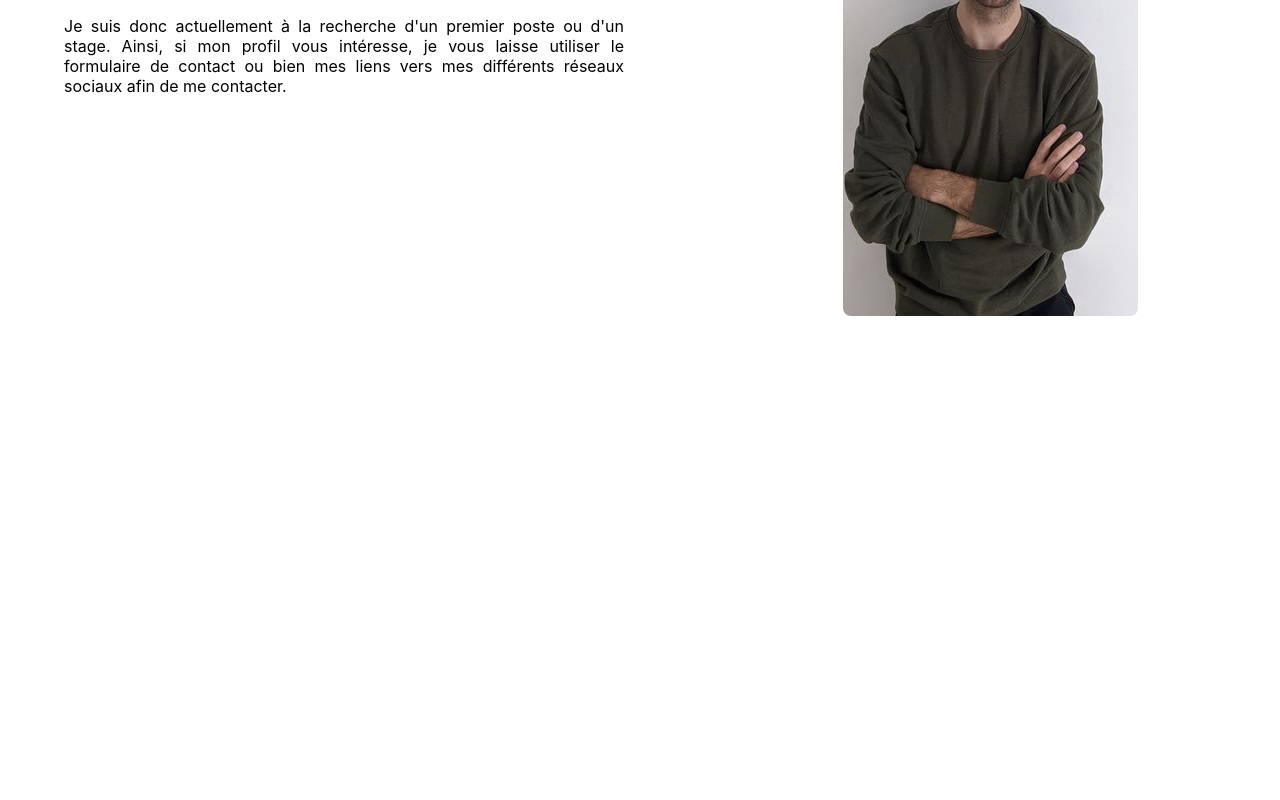
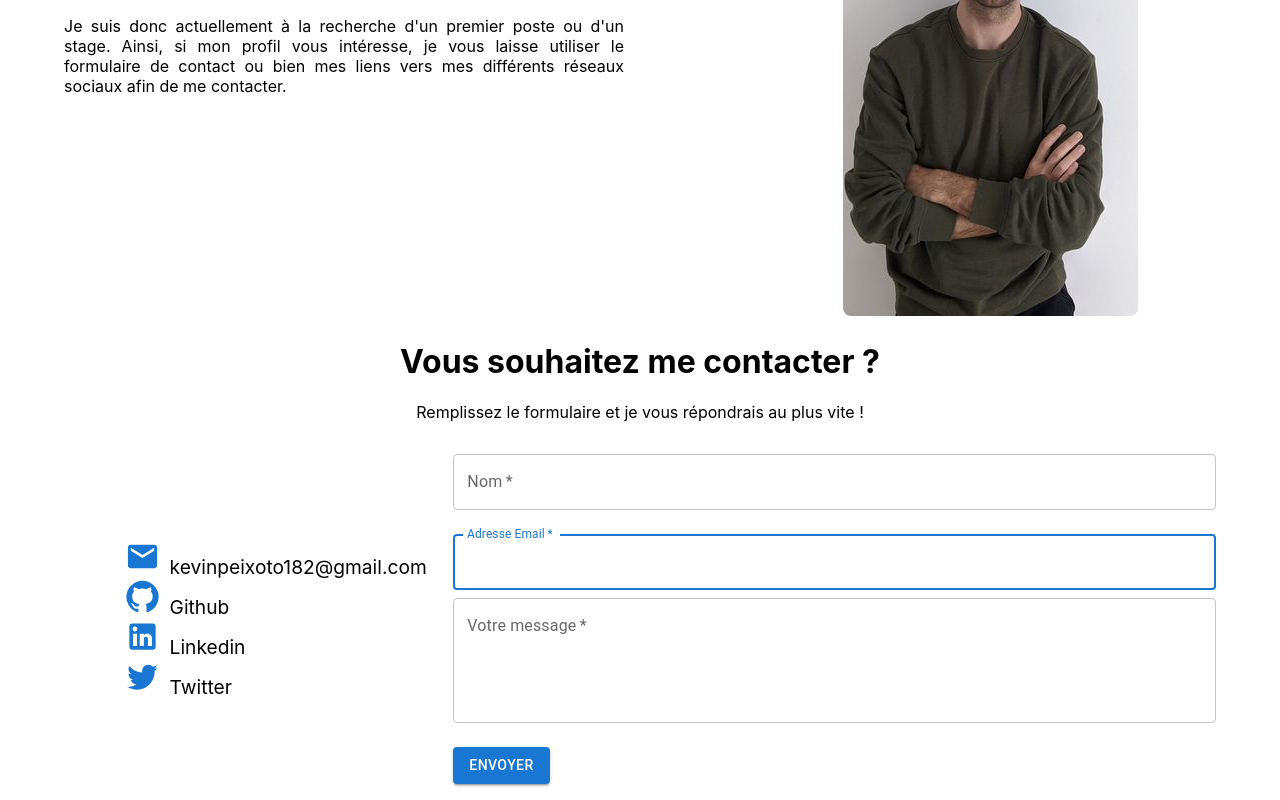
Before and after one commit to kevin-cp/portfolio-v2, a React (Create React App) app: page / in a window 1280 px wide. Shown: the part 335-1135 px from the top of the page. Before the commit the page ends 800 px from the top, so only its background shows below. Built offline with nearby package versions, Linux system fonts and the light colour scheme.

Commit message:
contact component created, basic css only

```diff
--- a/package.json
+++ b/package.json
@@ -10,6 +10,7 @@
     "@testing-library/jest-dom": "^5.11.4",
     "@testing-library/react": "^11.1.0",
     "@testing-library/user-event": "^12.1.10",
+    "emailjs-com": "^3.2.0",
     "react": "^17.0.2",
     "react-dom": "^17.0.2",
     "react-scripts": "4.0.3",
--- a/src/App.css
+++ b/src/App.css
@@ -1,38 +1,3 @@
 .App {
-  text-align: center;
+
 }
-
-.App-logo {
-  height: 40vmin;
-  pointer-events: none;
-}
-
-@media (prefers-reduced-motion: no-preference) {
-  .App-logo {
-    animation: App-logo-spin infinite 20s linear;
-  }
-}
-
-.App-header {
-  background-color: #282c34;
-  min-height: 100vh;
-  display: flex;
-  flex-direction: column;
-  align-items: center;
-  justify-content: center;
-  font-size: calc(10px + 2vmin);
-  color: white;
-}
-
-.App-link {
-  color: #61dafb;
-}
-
-@keyframes App-logo-spin {
-  from {
-    transform: rotate(0deg);
-  }
-  to {
-    transform: rotate(360deg);
-  }
-}
--- a/src/App.js
+++ b/src/App.js
@@ -1,12 +1,14 @@
-//import './App.css';
+import './App.css';
 import Header from './components/Header';
 import About from './components/About';
+import Contact from './components/Contact';
 
 function App() {
   return (
     <div className="App">
       <Header />
       <About />
+      <Contact />
     </div>
   );
 }
--- /dev/null
+++ b/src/components/Contact/contact.css
@@ -0,0 +1,24 @@
+.content {
+
+}
+
+.contact-text {
+  text-align: center;
+}
+
+.contact-list {
+  display: inline-block;
+  list-style-type: none;
+  font-size: 1.2em;
+}
+
+.contact-list a {
+  padding: 10px;
+}
+
+.list {
+  height: 100%;
+  display: flex;
+  align-items: center;
+  justify-content: center;
+}
--- /dev/null
+++ b/src/components/Contact/index.js
@@ -0,0 +1,93 @@
+import React from 'react';
+import emailjs from 'emailjs-com';
+import { Container, Grid, TextField, Button } from '@mui/material';
+import './contact.css';
+
+// icons
+import GitHubIcon from '@mui/icons-material/GitHub';
+import LinkedInIcon from '@mui/icons-material/LinkedIn';
+import TwitterIcon from '@mui/icons-material/Twitter';
+import EmailIcon from '@mui/icons-material/Email';
+
+const Contact = () => {
+  function sendEmail(e) {
+    e.preventDefault();
+
+    emailjs.sendForm('service_2tdx3gn', 'template_v35qmdq', e.target, 'user_4F82T5nrDlPO9RV0A7F4k')
+      .then((result) => {
+          console.log(result.text);
+      }, (error) => {
+          console.log(error.text);
+      });
+      e.target.reset();
+  }
+
+return (
+  <div className="content">
+  <Container className="contact">
+    <div className="contact-text">
+        <h1>Vous souhaitez me contacter ?</h1>
+        <p>Remplissez le formulaire et je vous répondrais au plus vite !</p>
+    </div>
+    <Grid container spacing={2}>
+      <Grid item xs={12} md={4}>
+      <div className="list">
+        <ul className="contact-list">
+          <li><a><EmailIcon color="primary" fontSize="large" /></a>kevinpeixoto182@gmail.com</li>
+          <li><a href="https://github.com/kevin-cp" target="_blank"><GitHubIcon color="primary" fontSize="large" /></a>Github</li>
+          <li><a href="https://www.linkedin.com/in/kevin-capitao-peixoto/" target="_blank"><LinkedInIcon color="primary" fontSize="large" /></a>Linkedin</li>
+          <li><a href="https://twitter.com/Kev_Cp" target="_blank"><TwitterIcon color="primary" fontSize="large" /></a>Twitter</li>
+        </ul>
+      </div>
+      </Grid>
+      <Grid item xs={12} md={8}>
+        <div className="contact-form">
+          <form onSubmit={sendEmail} className="form">
+          <TextField
+              margin="normal"
+              required
+              fullWidth
+              id="name"
+              label="Nom"
+              name="name"
+              autoComplete="name"
+              autoFocus
+            />
+          <TextField
+              margin="normal"
+              required
+              fullWidth
+              id="email"
+              label="Adresse Email"
+              name="email"
+              autoComplete="email"
+              autoFocus
+            />
+          <TextField
+            required
+            id="outlined-multiline-static"
+            label="Votre message"
+            name="message"
+            multiline
+            fullWidth
+            rows={4}
+          />
+           <Button
+              type="submit"
+              // fullWidth
+              variant="contained"
+              sx={{ mt: 3, mb: 2 }}
+            >
+              Envoyer
+            </Button>
+          </form>
+        </div>
+      </Grid>
+    </Grid>
+  </Container>
+  </div>
+);
+
+};
+
+export default Contact;
```
Also changed, not shown: 1 other file (tests, documents, lock files or other folders).
